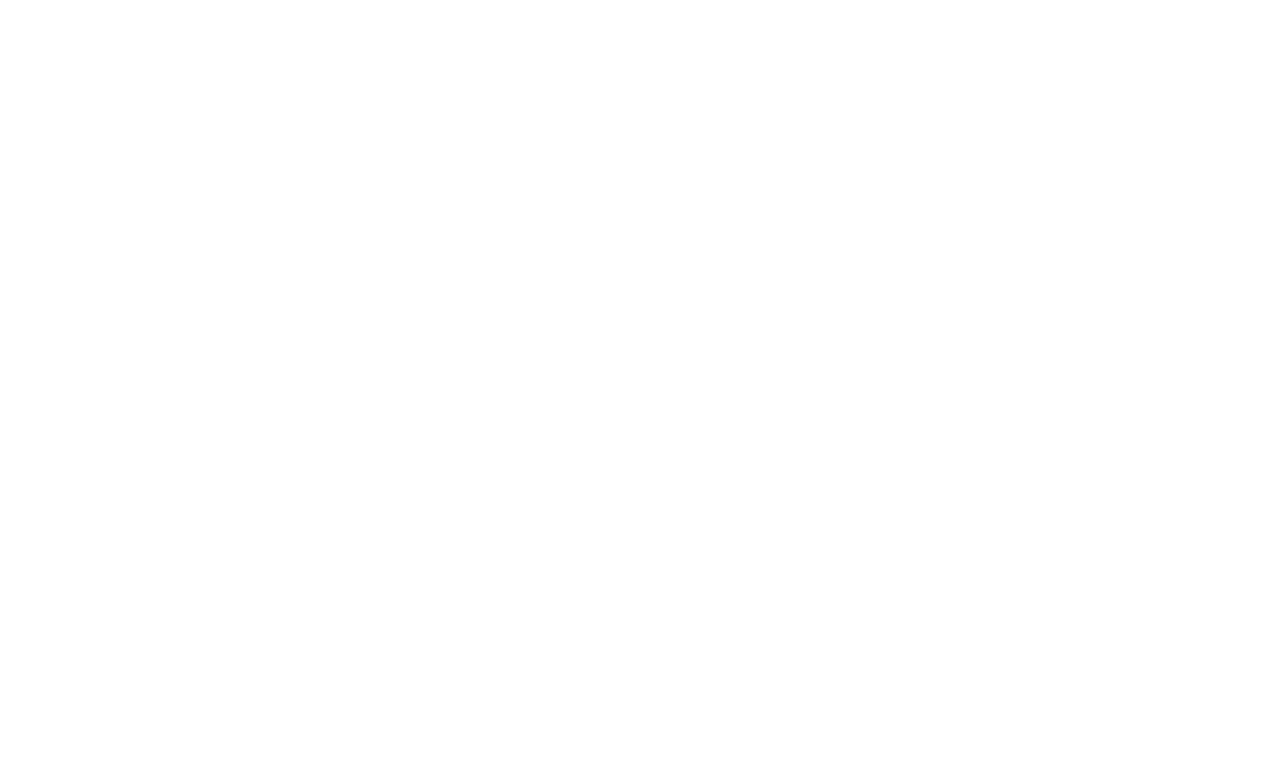
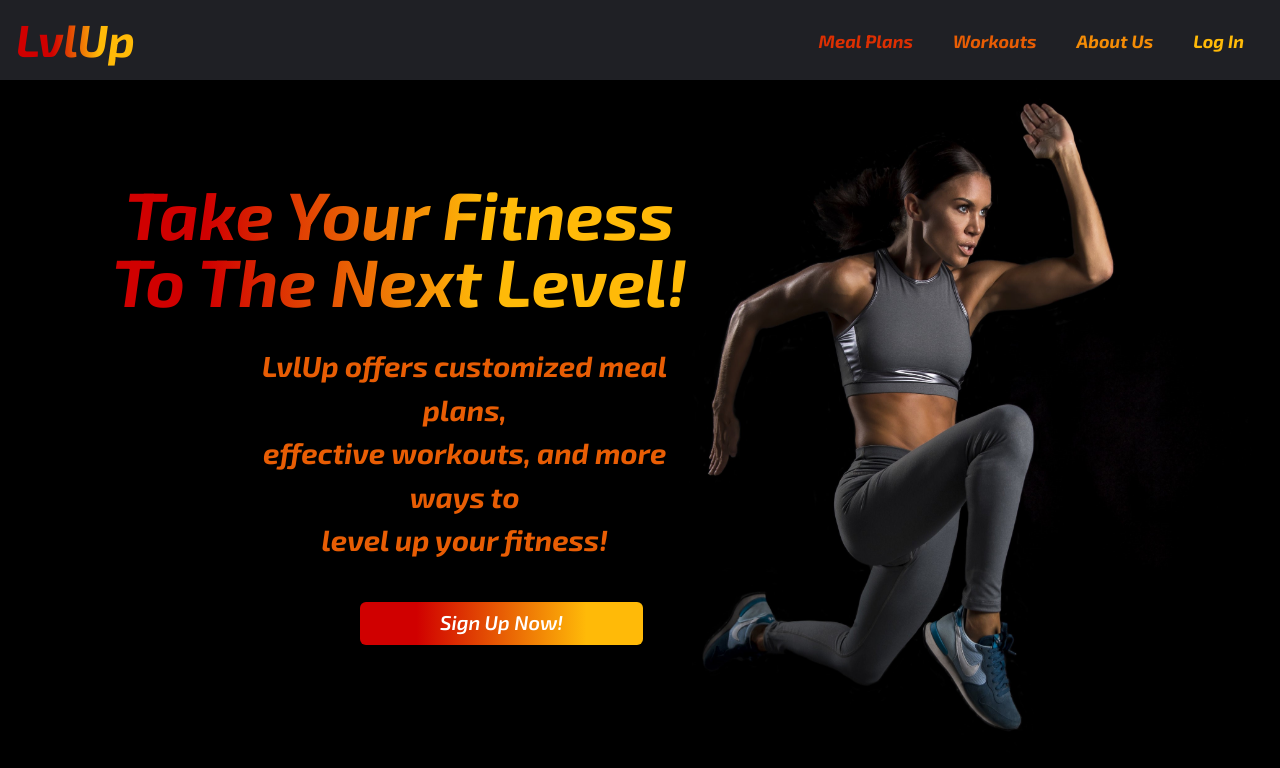
Before and after one commit to Mago223/LvlUp, a React (Vite) app in the folder client/: page / in a window 1280 px wide. Before the commit this address had no page. Shown: the top 768 px of the page. Built offline with nearby package versions, Linux system fonts and the light colour scheme.

Commit message:
did more styling to welcome page. made welcome page the home page for the app.

```diff
--- a/client/src/App.jsx
+++ b/client/src/App.jsx
@@ -8,7 +8,7 @@ function App() {
         <Routes>
           <Route path="/register" element={<Registration />} />
           <Route path="/login" element={<Login />} />
-          <Route path="/welcome" element={<Welcome/>} />
+          <Route path="/" element={<Welcome/>} /> {/**Home page */}
         </Routes>
       </BrowserRouter>
     </div>
--- a/client/src/features/auth/components/WelcomeNav.jsx
+++ b/client/src/features/auth/components/WelcomeNav.jsx
@@ -13,7 +13,7 @@ function WelcomeNav() {
                 <a href="#" className='text-[#DC2F02] p-3 t m-2 cursor-pointer duration-300 text-lg'> Meal Plans </a>
                 <a href="#" className='text-[#E85D04] p-3 t m-2 cursor-pointer duration-300 text-lg'> Workouts </a>
                 <a href="#" className='text-[#F48C06] p-3 t m-2 cursor-pointer duration-300 text-lg'> About Us </a>
-                <a href="#" className='text-[#ffba08] p-3 t m-2 cursor-pointer duration-300 text-lg'> Log In </a>
+                <a href="/login" className='text-[#ffba08] p-3 t m-2 cursor-pointer duration-300 text-lg'> Log In </a>
             </div>
 
 
--- a/client/src/features/auth/pages/Welcome.jsx
+++ b/client/src/features/auth/pages/Welcome.jsx
@@ -1,5 +1,6 @@
 import "../styles/Welcome.css";
 import WelcomeNav from "../components/WelcomeNav";
+import welcomePic from "../assets/welcome-page-pic.jpg";
 
 function Welcome() {
     return (
@@ -7,11 +8,30 @@ function Welcome() {
             {/**Navbar */}
             <WelcomeNav />
 
-            <body className="flex min-h-screen ">
-                <h1 className="font-bold text-7xl" id="headline">Take Your Fitness To The <br></br> Next Level!</h1>
+            <body className="min-h-screen">
+                <div className="flex flex-row justify-between">
+                    <div className="flex flex-col" id="textCont">
+                        <div className="flex flex-row justify-start">
+                            <h1 className="font-bold" id="headline">Take Your Fitness To The Next Level!</h1>
+                        </div>
 
-                <p id="subtitle" className="font-bold">LvlUp offers customized meal plans,<br></br> effective workouts, and more ways to <br></br>level up your fitness!</p>
+                        <div className="flex flex-row justify-start ">
+                            <p id="subtitle" className="font-bold">LvlUp offers customized meal plans,<br></br> effective workouts, and more ways to <br></br>level up your fitness!</p>
+                        </div>
 
+                        <div>
+                            <button
+                                className=" font-bold rounded-md m-10 px-20 py-2 leading-6 text-white shadow-sm  focus-visible:outline focus-visible:outline-2 focus-visible:outline-offset-2"
+                                id="signUp"
+                            >
+                                <a href="/register"> Sign Up Now! </a>{/* Sign up button */}
+                            </button>
+                        </div>
+                    </div>
+
+                    <img id="welcomePic"  src={welcomePic}  />
+
+                </div>
             </body>
 
         </div>
--- a/client/src/features/auth/styles/Welcome.css
+++ b/client/src/features/auth/styles/Welcome.css
@@ -1,9 +1,9 @@
 .welcome body{
     background-color: black;
+
 }
 
 #headline{
-    text-align: center;
     background-image: linear-gradient(
     to right,
     #d00000 30%,
@@ -12,14 +12,45 @@
     );
     background-clip: text;
     -webkit-text-fill-color: transparent;
-
+    padding-top: 100px;
+    padding-left: 110px;
+    font-size: 67px;
+    line-height: 1;
 
 }
 
+
 #subtitle{
+    font-size: 29px;
+    color:#e85d04;
+    padding-top: 30px;
+    padding-left: 240px;
+}
+
+#headline, #subtitle {
     text-align: center;
-    padding-top: 250px;
+}
 
+#signUp{
+    background-image: linear-gradient(to right, #d00000 20%, #ffba08 80%);
+    font-size: 18px;
+    font-weight: 600;
+    margin-left: 360px;
     font-size: 20px;
-    color:#e85d04;
 }
+
+#signUp:hover{
+    filter: brightness(110%);
+}
+
+#signUp:active{
+    transform: translate(0, 0.3rem);
+    box-shadow: 0 0.1rem rgba(255, 255, 255, 0);
+}
+
+#welcomePic {
+    height: 697px;
+    width: 677px;
+    padding-bottom: 10px;
+
+}
```
Also changed, not shown: client/src/features/README.md (added), client/src/features/auth/assets/welcome-page-pic.jpg (added).
